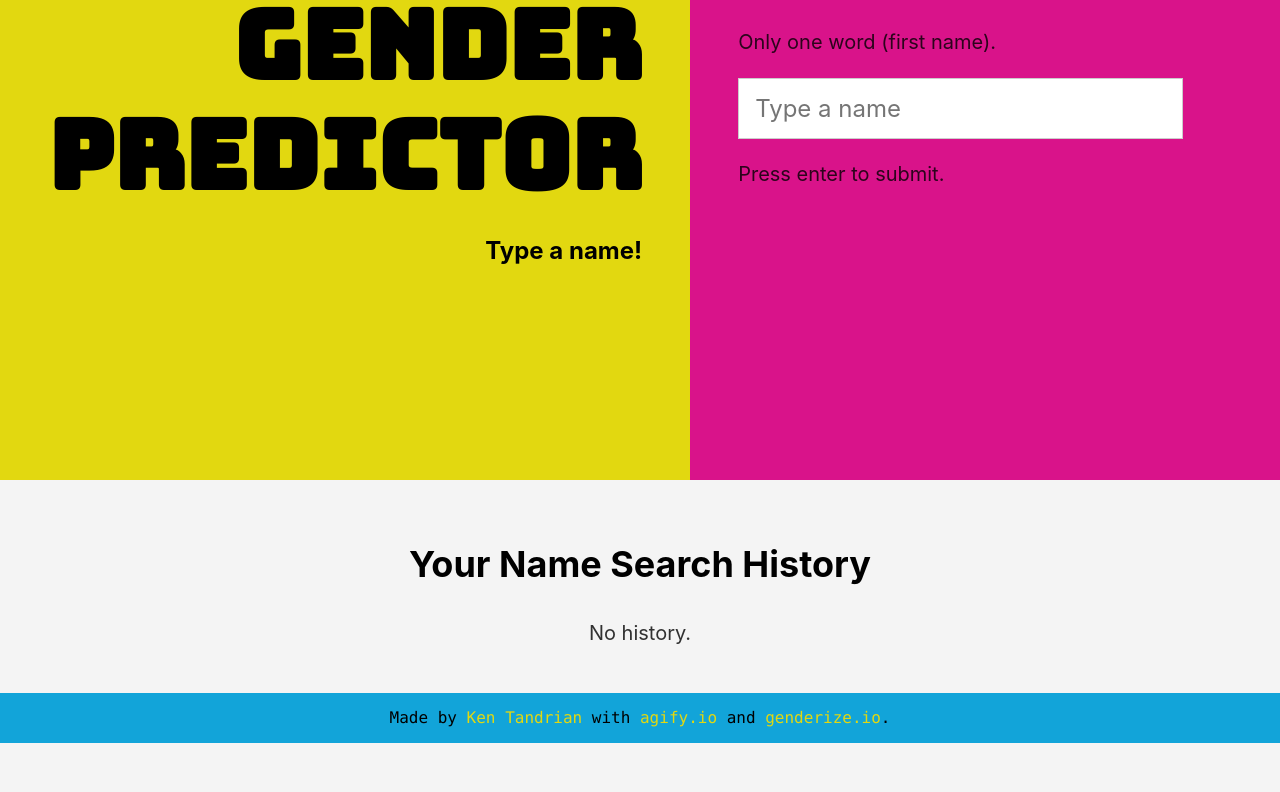
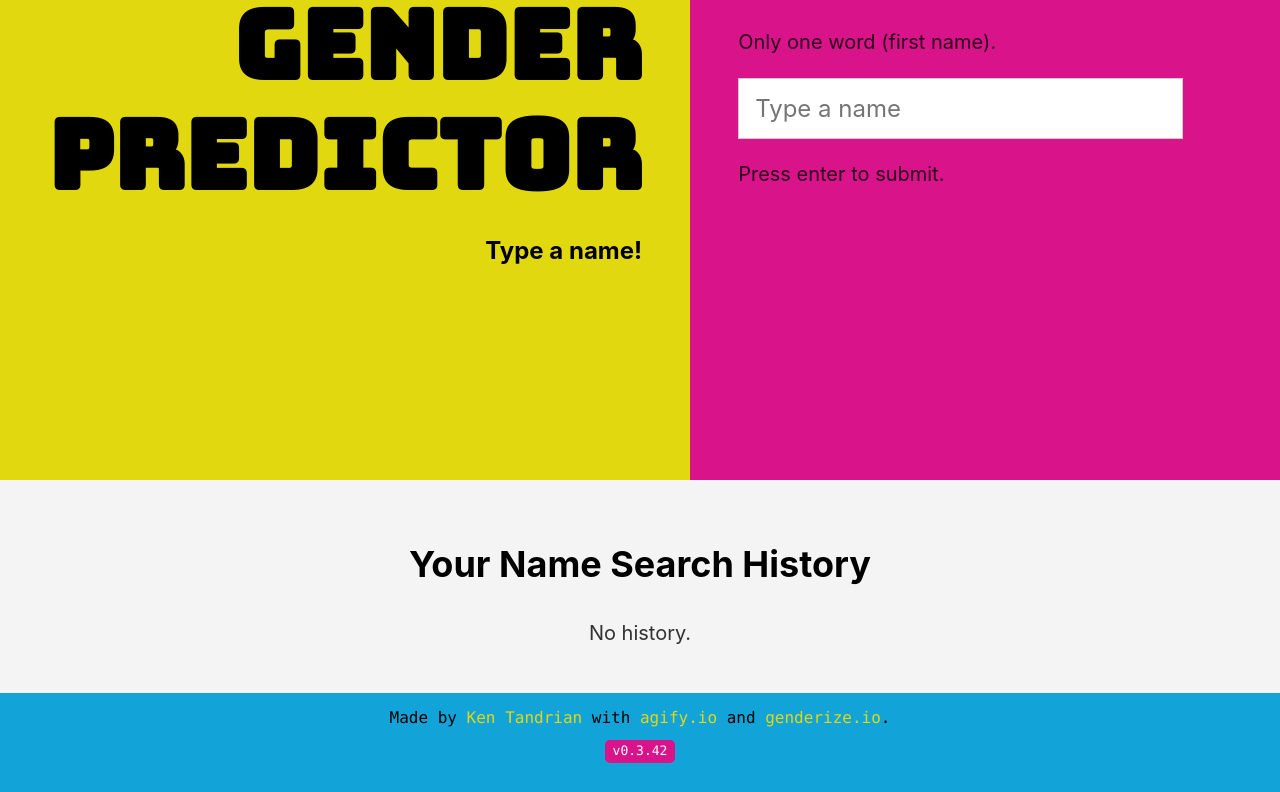
Before and after one commit to KenTandrian/age-gender-predictor, a React (Create React App) app: page / in a window 1280 px wide. Shown: the part 320-1112 px from the top of the page. Before the commit the page ends 1063 px from the top, so only its background shows below. Built offline with nearby package versions, Linux system fonts and the light colour scheme.

Commit message:
feat(ci): add deploy workflow (#181)
* feat(ci): add deploy workflow

* fix(ci): change deploy step

* feat(ui): add version @ footer

* feat(ci): change workflow to run on push to main

```diff
--- /dev/null
+++ b/src/common.ts
@@ -0,0 +1,3 @@
+const { version } = require("../package.json");
+
+export const APP_VERSION = version;
--- a/src/containers/App.css
+++ b/src/containers/App.css
@@ -73,6 +73,15 @@ footer {
   width: 100%;
 }
 
+.badge {
+  background-color: #d9138a;
+  color: white;
+  padding: 4px 8px;
+  text-align: center;
+  border-radius: 5px;
+  font-size: small;
+}
+
 @media screen and (max-width: 1220px) {
   .top-container {
     display: flex;
--- a/src/containers/App.tsx
+++ b/src/containers/App.tsx
@@ -5,6 +5,7 @@ import History from '../components/history-section/history.component';
 import HistoryContext, { HistoryCtxInterface } from "../context/history/history.context";
 
 import './App.css';
+import { APP_VERSION } from "../common";
 
 const App = () => {
     const [ theName, setName ] = useState<string>('');
@@ -100,6 +101,9 @@ const App = () => {
                     </a> and <a className="footer-link" href="https://genderize.io/">
                         genderize.io
                     </a>.
+                    <div className="flex justify-center">
+                        <p className="badge">v{APP_VERSION}</p>
+                    </div>
                 </footer>
             </div>
         </HistoryContext.Provider>
```
